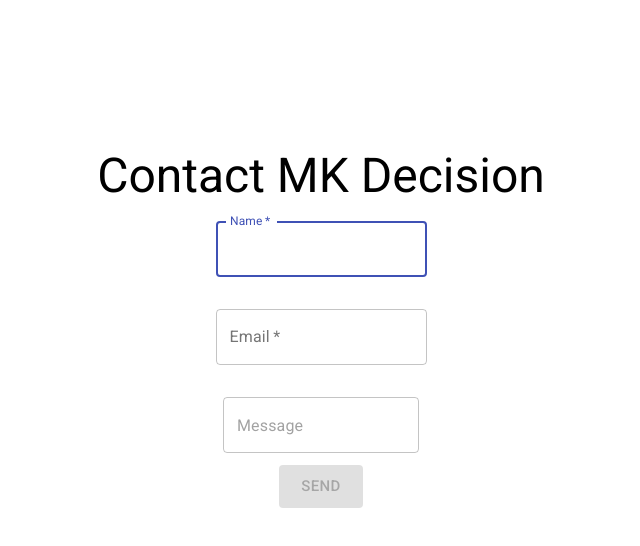
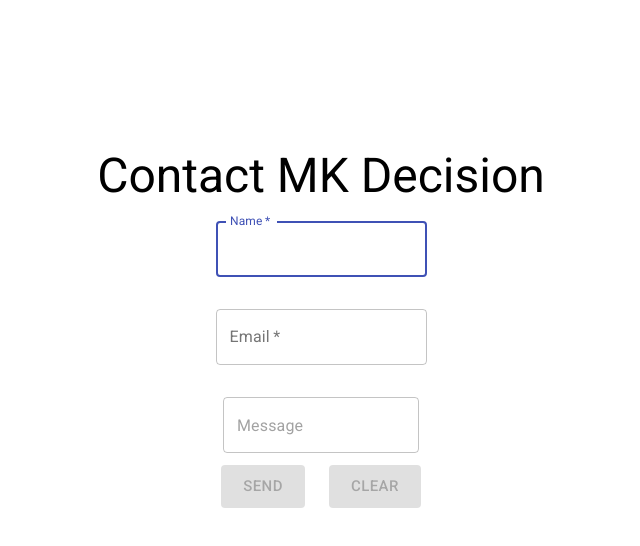
Before and after one commit to MMendes24/MarsContactForm, a React (Create React App) app: page / in a window 1280 px wide. Shown: the top 546 px of the page, without its empty margins (319-959 px from the left). Built offline with nearby package versions, Linux system fonts and the light colour scheme; no server answers; what aws-amplify would draw is missing.

Commit message:
Added a clear button

```diff
--- a/src/components/Form.js
+++ b/src/components/Form.js
@@ -1,12 +1,12 @@
 import React, { useState } from "react"
 
 // for styling and jsx
-import { Grid, TextField, Button, Dialog, DialogContent, Typography, DialogTitle } from '@material-ui/core';
-import { makeStyles } from '@material-ui/core/styles'
-import CheckIcon from '@material-ui/icons/Check';
+import { Grid, TextField, Button, Dialog, Typography, DialogTitle } from "@material-ui/core";
+import { makeStyles } from "@material-ui/core/styles"
+import CheckIcon from "@material-ui/icons/Check";
 
 // for AWS
-import Amplify, { API } from 'aws-amplify'
+import Amplify, { API } from "aws-amplify"
 import awsExports from "../aws-exports"
 Amplify.configure(awsExports)
 
@@ -24,7 +24,7 @@
 
 const useStyles = makeStyles(theme => ({
     bigGrid: {
-        height: '80vh'
+        height: "80vh"
     }
 }))
 
@@ -45,31 +45,31 @@
             ...formValues,
             [name]: value
         })
-        let valid;
+        let valid
         switch (name) {
-            case 'email':
+            case "email":
                 valid = new RegExp(/^\w+([.-]?\w+)*@\w+([.-]?\w+)*(\.\w{2,3})+$/).test(value);
                 if (!valid) {
-                    setErrors({ ...errorValues, emailError: 'Email must be a valid email address' });
+                    setErrors({ ...errorValues, emailError: "Email must be a valid email address" });
                 } else {
-                    setErrors({ ...errorValues, emailError: '' });
+                    setErrors({ ...errorValues, emailError: "" });
                 }
-                break;
-            case 'name':
+                break
+            case "name":
                 valid = new RegExp(/^[A-Za-z]+$/).test(value);
                 if (!valid) {
-                    setErrors({ ...errorValues, nameError: 'Name can only consist of alphabetic characters' });
+                    setErrors({ ...errorValues, nameError: "Name can only consist of alphabetic characters and is required" });
                 } else {
-                    setErrors({ ...errorValues, nameError: '' });
+                    setErrors({ ...errorValues, nameError: "" });
                 }
-                break;
-            case 'message':
+                break
+            case "message":
                 if (value.length < 8) {
-                    setErrors({ ...errorValues, messageError: 'Minimum of 8 characters' });
+                    setErrors({ ...errorValues, messageError: "Messages must be a minimum of 8 characters" });
                 } else {
-                    setErrors({ ...errorValues, messageError: '' });
+                    setErrors({ ...errorValues, messageError: "" });
                 }
-                break;
+                break
             default:
                 break;
         }
@@ -91,11 +91,15 @@
         setSent(true)
     }
 
+    const handleClear = e => {
+        e.preventDefault()
+        setForm(initialValues)
+    }
 
     return (
-        <Grid className={classes.bigGrid}container justify='center' direction="column" alignItems="center">
+        <Grid className={classes.bigGrid} container justify="center" direction="column" alignItems="center">
             <Typography variant="h3" gutterBottom>Contact MK Decision</Typography>
-            <form onSubmit={submitForm} noValidate autoComplete='off'>
+            <form onSubmit={submitForm} noValidate autoComplete="off">
                 <Grid
                     container
                     direction="column"
@@ -104,48 +108,56 @@
                 >
                     <Grid item>
                         <TextField
-                            variant='outlined'
+                            error={!!errorValues.nameError}
+                            helperText={errorValues.nameError}
+                            variant="outlined"
                             value={formValues.name}
                             onChange={handleChange}
                             required
                             autoFocus
-                            id='name'
-                            name='name'
-                            label='Name'
+                            id="name"
+                            name="name"
+                            label="Name"
                         />
                     </Grid>
                     <Grid item>
                         <TextField
-                            variant='outlined'
+                            error={!!errorValues.emailError}
+                            helperText={errorValues.emailError}
+                            variant="outlined"
                             value={formValues.email}
                             onChange={handleChange}
                             required
-                            type='email'
-                            id='email'
-                            name='email'
-                            label='Email'
+                            type="email"
+                            id="email"
+                            name="email"
+                            label="Email"
                         />
                     </Grid>
                     <Grid item>
                         <TextField
-                            variant='outlined'
-                            id='message'
+                            error={!!errorValues.messageError}
+                            helperText={errorValues.messageError}
+                            variant="outlined"
+                            id="message"
                             multiline
                             value={formValues.message}
                             onChange={handleChange}
+                            required
                             rowsMax={8}
-                            aria-label='clear textarea'
-                            placeholder='Message'
-                            name='message'
+                            aria-label="clear textarea"
+                            placeholder="Message"
+                            name="message"
                         />
                     </Grid>
                 </Grid>
-                <Grid container justify='center' alignItems='center' spacing={3}>
+                <Grid container justify="center" alignItems="center" spacing={3}>
                     <Grid item>
                         <Button
                             disabled={
                                 formValues.name.length === 0 ||
                                 formValues.email.length === 0 ||
+                                formValues.message.length === 0 ||
                                 errorValues.nameError.length !== 0 ||
                                 errorValues.emailError.length !== 0 ||
                                 errorValues.messageError.length !== 0
@@ -156,14 +168,27 @@
                             size="large"
                         > Send</Button>
                     </Grid>
+                    <Grid item>
+                        <Button
+                            disabled={
+                                formValues.name.length === 0 &&
+                                formValues.email.length === 0 &&
+                                formValues.message.length === 0
+                            }
+                            onClick={handleClear}
+                            color="secondary"
+                            variant="contained"
+                            size="large"
+                        > Clear</Button>
+                    </Grid>
                     <Dialog
                         open={sent}
                         onClose={() => {
                             setSent(false);
                         }}
-                        aria-labelledby='alert-dialog-title'
-                        aria-describedby='email sent confirmation'>
-                        <DialogTitle id='alert-dialog-title'>{'Message Sent'}<CheckIcon/></DialogTitle>
+                        aria-labelledby="alert-dialog-title"
+                        aria-describedby="email sent confirmation">
+                        <DialogTitle id="alert-dialog-title">{"Message Sent"}<CheckIcon /></DialogTitle>
                     </Dialog>
                 </Grid>
             </form>
```
Also changed, not shown: 1 other file (tests, documents, lock files or other folders).
